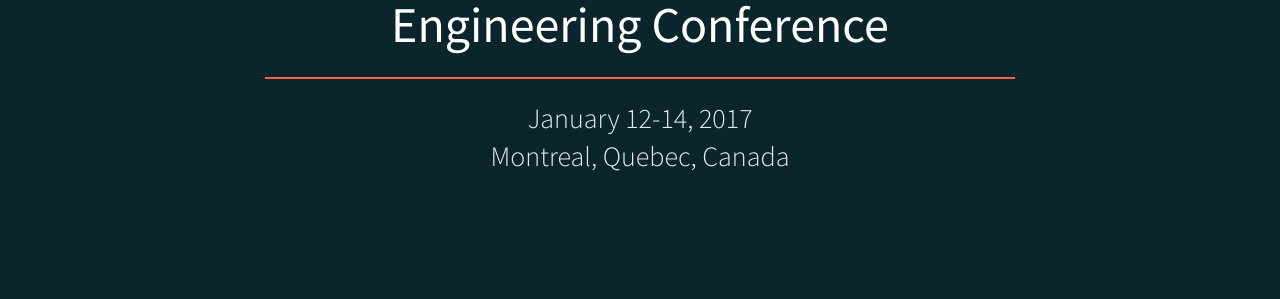
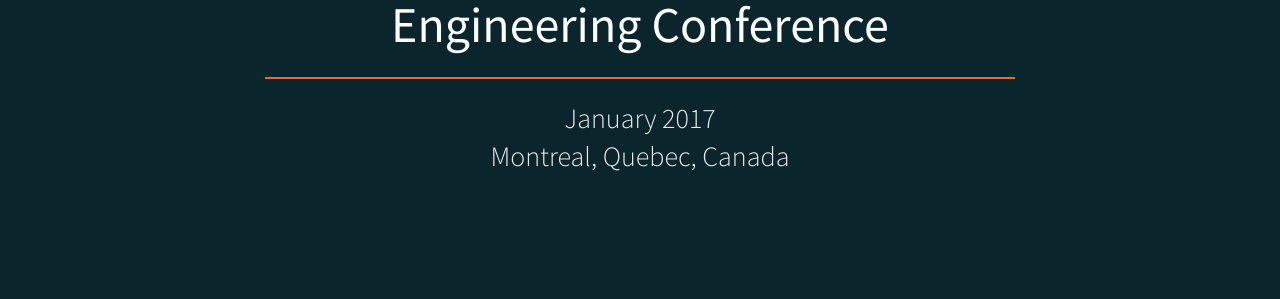
Before and after one commit to kim-codes/2017, a Jekyll site: the page built from index.html, in a window 1280 px wide. Shown: the part 444-743 px from the top of the page. Built offline with Jekyll 4.4.1, drawn with Linux system fonts in a browser that asks for light colours; some web fonts are replaced.

Commit message:
changing date for the live site

```diff
--- a/_includes/header.html
+++ b/_includes/header.html
@@ -9,7 +9,7 @@
                     </div>
 					<div class="col-md-8 col-md-offset-2">
                         <h1 class="to-animate">Canadian University Software Engineering Conference</h1>
-                        <h2 class="to-animate">January 12-14, 2017</h2>
+                        <h2 class="to-animate">January 2017</h2>
                         <h2 class="to-animate">Montreal, Quebec, Canada</h2>
 					</div>
 				</div>
```
